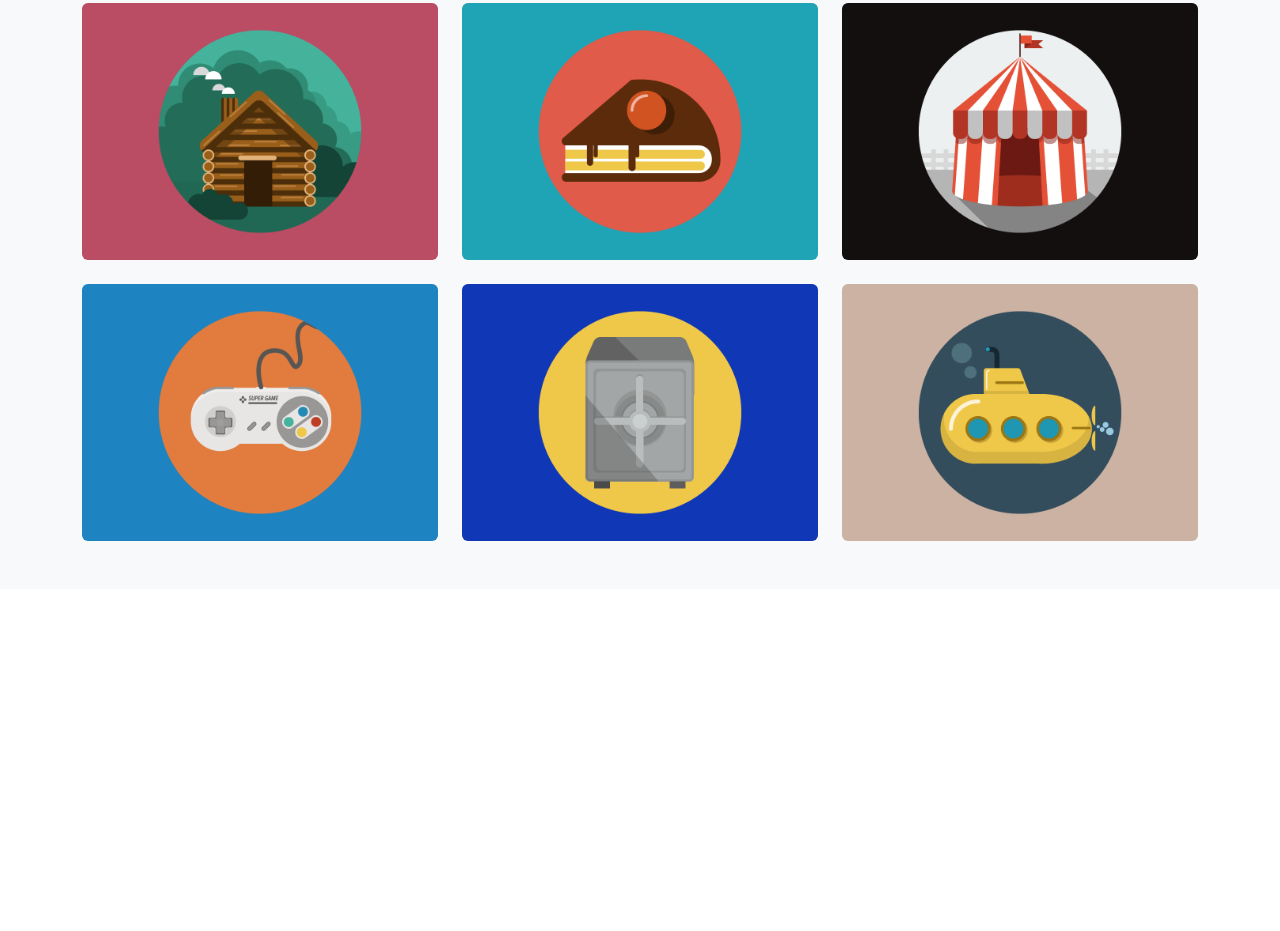
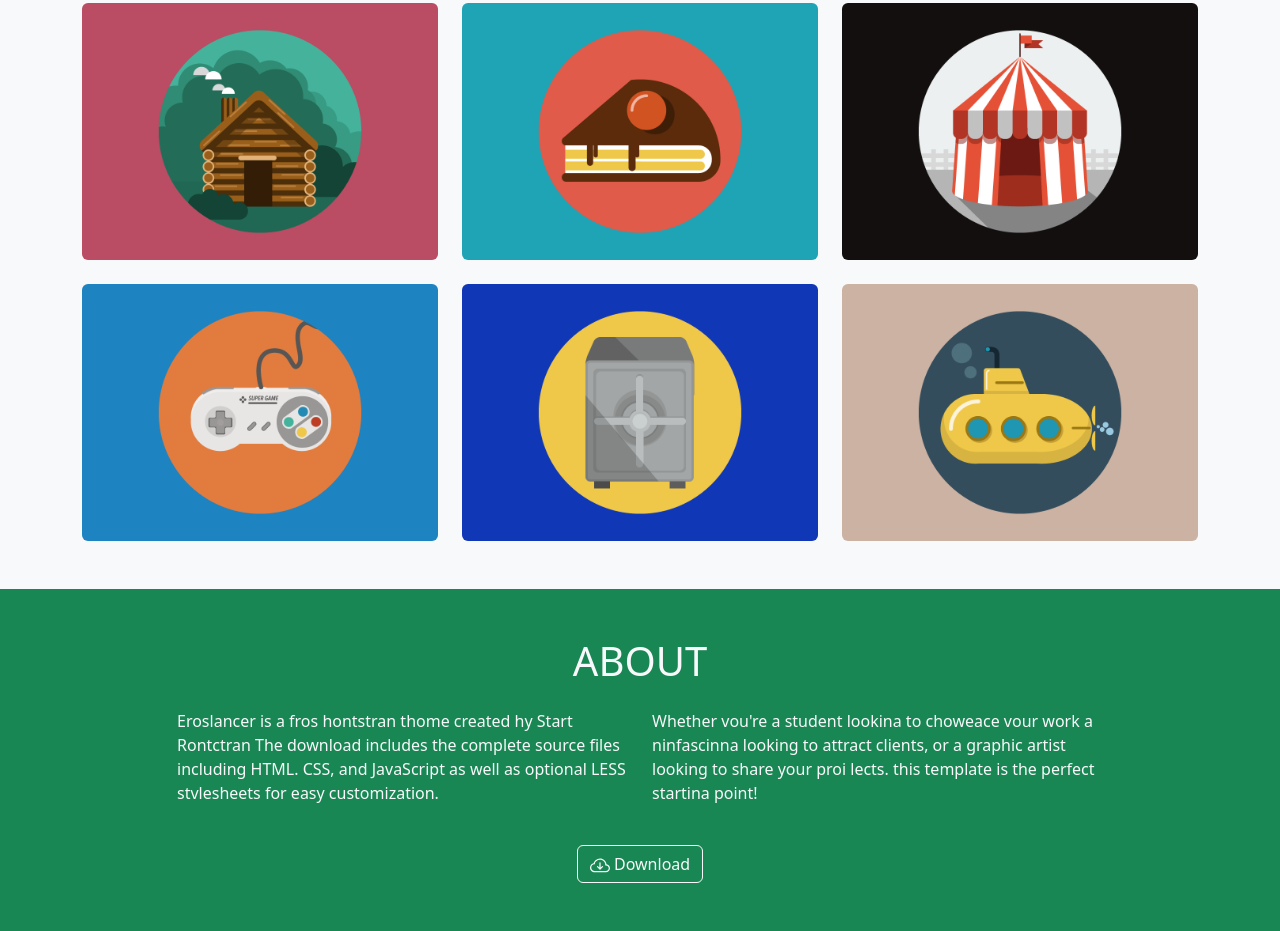
Before and after one commit to Garox7/html-css-bootstrap-freelancer, a plain HTML site: page index.html in a window 1280 px wide. Shown: the part 600-1531 px from the top of the page. Before the commit the page ends 1189 px from the top, so only its background shows below. Drawn offline with nearby package versions, Linux system fonts and the light colour scheme.

Commit message:
Third section add

```diff
--- a/index.html
+++ b/index.html
@@ -56,7 +56,7 @@
         <!-- SECOND SECTION  -->
         <section class="bg-light container-fluid py-5">
             <div class="container-sm">
-                <h2 class="text-center text text-uppercase mb-4">portfolio</h2>
+                <h2 class="text-center text-uppercase mb-4">portfolio</h2>
                 <class class="row g-4">
                     <div class="col-12 col-sm-6 col-lg-4">
                         <img class="img-fluid rounded" src="img/cabin.png" alt="">
@@ -80,6 +80,35 @@
             </div>
         </section>
 
+        <!-- THIRD SECTION -->
+        <section class="bg-success conainer-fluid py-5">
+            <div class="container-sm">
+                <h1 class="text-center text-uppercase text-light mb-4">about</h1>
+                <div class="row justify-content-center text-light mb-4">
+                    <div class="col-8 col-sm-5">
+                        <p>Eroslancer is a fros hontstran
+                        thome created hy Start Rontctran
+                        The download includes the
+                        complete source files including
+                        HTML. CSS, and JavaScript as well
+                        as optional LESS stvlesheets for easy customization.</p>
+                    </div>
+                    <div class="col-8 col-sm-5">
+                        <p>Whether vou're a student lookina to choweace vour work a ninfascinna looking to attract clients, or a graphic artist looking to share your proi lects. this template is the perfect startina point!</p>
+                    </div>
+                </div>
+                <div class="row justify-content-center">
+                    <div class="col-auto">
+                        <button type="button" class="btn btn-outline-light">
+                            <svg xmlns="http://www.w3.org/2000/svg" width="20" height="20" fill="currentColor" class="bi bi-cloud-arrow-down" viewBox="0 0 16 16">
+                            <path fill-rule="evenodd" d="M7.646 10.854a.5.5 0 0 0 .708 0l2-2a.5.5 0 0 0-.708-.708L8.5 9.293V5.5a.5.5 0 0 0-1 0v3.793L6.354 8.146a.5.5 0 1 0-.708.708l2 2z"/>
+                            <path d="M4.406 3.342A5.53 5.53 0 0 1 8 2c2.69 0 4.923 2 5.166 4.579C14.758 6.804 16 8.137 16 9.773 16 11.569 14.502 13 12.687 13H3.781C1.708 13 0 11.366 0 9.318c0-1.763 1.266-3.223 2.942-3.593.143-.863.698-1.723 1.464-2.383zm.653.757c-.757.653-1.153 1.44-1.153 2.056v.448l-.445.049C2.064 6.805 1 7.952 1 9.318 1 10.785 2.23 12 3.781 12h8.906C13.98 12 15 10.988 15 9.773c0-1.216-1.02-2.228-2.313-2.228h-.5v-.5C12.188 4.825 10.328 3 8 3a4.53 4.53 0 0 0-2.941 1.1z"/>
+                          </svg> Download</button>
+                    </div>
+                </div>
+            </div>
+        </section>
+
     </main>
 </body>
 </html>
```
Also changed, not shown: 2 other files.
